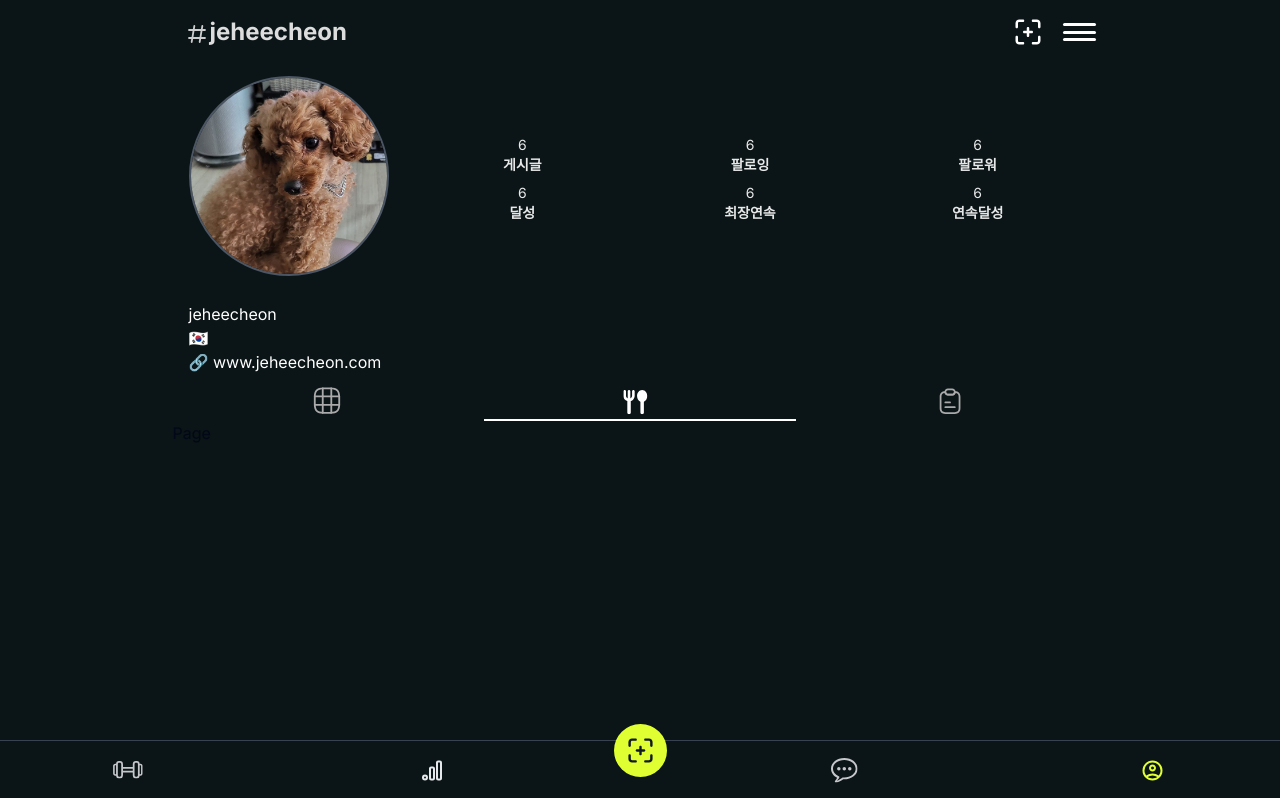
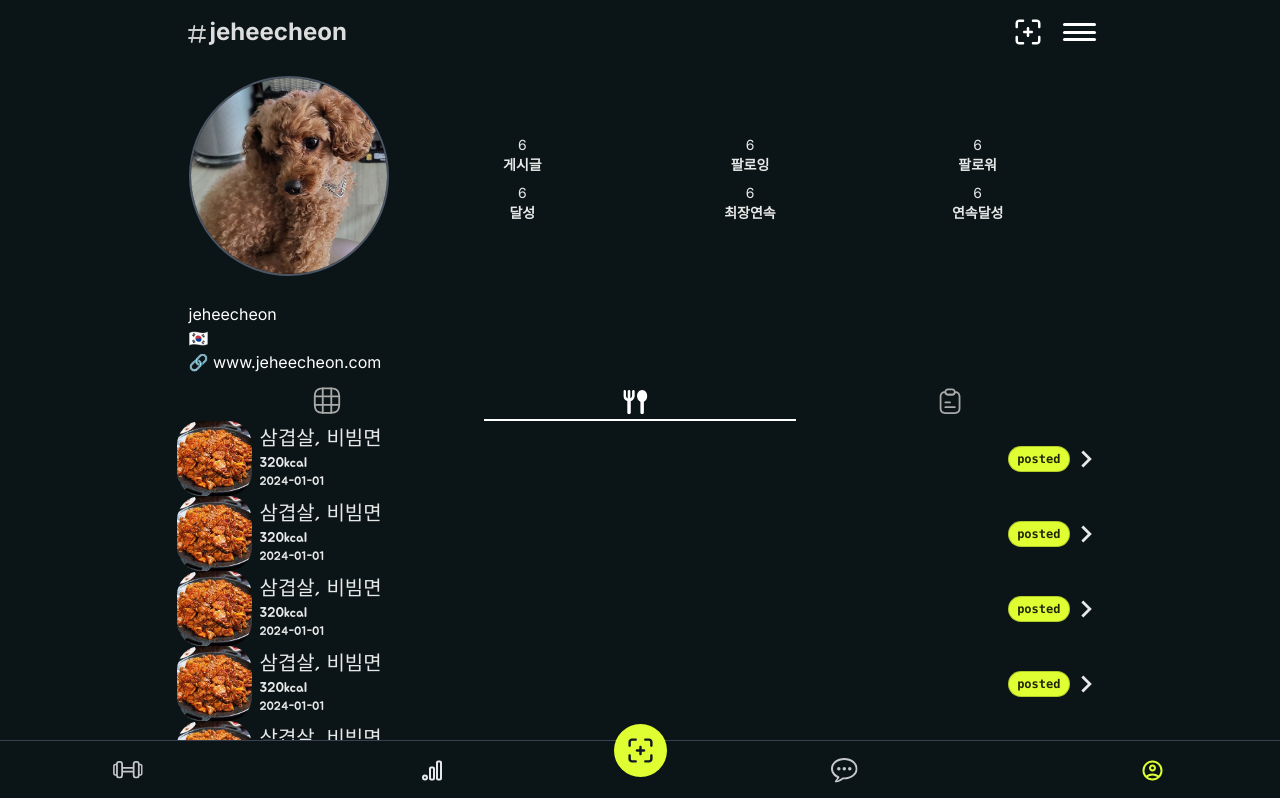
Before and after one commit to MJUZzang/muckGYMma, a Next.js app in the folder projects/fe/: page /profile/food in a window 1280 px wide. Shown: the top 798 px of the page. Built offline with nearby package versions, Linux system fonts and the light colour scheme.

Commit message:
feat: profile/food, profile/completed 페이지 생성

```diff
--- a/projects/fe/app/profile/analytics/page.tsx
+++ /dev/null
@@ -1,9 +0,0 @@
-import React from 'react'
-
-function Page() {
-  return (
-    <div>Page</div>
-  )
-}
-
-export default Page
--- /dev/null
+++ b/projects/fe/app/profile/completed/page.tsx
@@ -0,0 +1,28 @@
+import Muscle from "@/_images/Muscle";
+import React from "react";
+
+function Page() {
+    return (
+        <>
+            <div className="mb-[50px]">
+                {Array.from({ length: 5 }).map((_, i) => (
+                    <div
+                        key={i}
+                        className="pl-2 pr-4 py-2 flex items-center gap-2 border-b-white/30 border-b-[1px] hover:bg-white/10 transition duration-200"
+                    >
+                        <Muscle className="" />
+                        <div>
+                            <p className="text-white/90">Gym workout</p>
+                            <p className="text-white/90">320kcal</p>
+                            <p className="text-white/90">
+                                Completed: 2022-01-01
+                            </p>
+                        </div>
+                    </div>
+                ))}
+            </div>
+        </>
+    );
+}
+
+export default Page;
--- a/projects/fe/app/profile/food/page.tsx
+++ b/projects/fe/app/profile/food/page.tsx
@@ -1,9 +1,48 @@
-import React from 'react'
+import React from "react";
+
+import exampleImage from "@/_images/닭갈비.jpg";
+import Image from "next/image";
+
+import { Jua } from "next/font/google";
+
+import NavigateNext from "@/_images/NavigateNext";
+
+const jua = Jua({
+    subsets: ["latin"],
+    weight: ["400"],
+});
 
 function Page() {
-  return (
-    <div>Page</div>
-  )
+    return (
+        <div className="">
+            {Array(10)
+                .fill(0)
+                .map((_, i) => (
+                    <div key={i} className="px-1 flex gap-2 hover:bg-white/10 transition duration-200">
+                        <div className="w-[75px] h-[75px] overflow-clip rounded-3xl shrink-0">
+                            <Image src={exampleImage} alt="Pooh" className="h-full" />
+                        </div>
+
+                        <div className={`${jua.className} py-1 w-full`}>
+                            <p className="text-white/90 text-xl">
+                                삼겹살, 비빔면
+                            </p>
+                            <p className="text-white/90 text-sm">320kcal</p>
+                            <p className="text-white/90 text-xs">2024-01-01</p>
+                        </div>
+
+                        <div className="flex items-center justify-center">
+                            <p className={`text-black/85 bg-fluorescent border-[1px] text-xs border-black/20 px-2 py-1 rounded-3xl font-mono font-semibold`}>posted</p>
+                            <NavigateNext
+                                hight={34}
+                                width={34}
+                                className="fill-white/90"
+                            />
+                        </div>
+                    </div>
+                ))}
+        </div>
+    );
 }
 
-export default Page
+export default Page;
--- a/projects/fe/app/profile/layout.tsx
+++ b/projects/fe/app/profile/layout.tsx
@@ -145,16 +145,16 @@ const Page = ({
                     </Link>
                     <Link
                         className={`w-full transition duration-200 border-b-2 ${
-                            pathname.includes("profile/analytics")
+                            pathname.includes("profile/completed")
                                 ? "border-b-white"
                                 : "border-b-white/0"
                         }`}
-                        href={`/profile/analytics`}
+                        href={`/profile/completed`}
                     >
                         <Analytics
                             className="w-full"
                             color={`${
-                                pathname.includes("/profile/analytics")
+                                pathname.includes("/profile/completed")
                                     ? "white"
                                     : "#aaaaaa"
                             }`}
--- a/projects/fe/app/workout/layout.tsx
+++ b/projects/fe/app/workout/layout.tsx
@@ -32,9 +32,9 @@ interface WorkoutLayoutProps {
 const WorkoutLayout: React.FC<WorkoutLayoutProps> = (props) => {
     return (
         <div className="max-w-[935px] mx-auto w-full">
-            <div className="flex items-center">
+            {/* <div className="flex items-center">
                 <LogoAndTitle />
-            </div>
+            </div> */}
 
             <div className="px-4 w-full">
                 <div className="mt-3">
--- a/projects/fe/app/workout/page.tsx
+++ b/projects/fe/app/workout/page.tsx
@@ -118,7 +118,6 @@ const Page = () => {
         const observer = new IntersectionObserver((entries) => {
             entries.forEach((entry) => {
                 if (entry.isIntersecting) {
-                    console.log("Intersecting");
                     entry.target.classList.add("animate-show-task");
                 }
             });
```
Also changed, not shown: projects/fe/app/_images/닭갈비.jpg (added).
